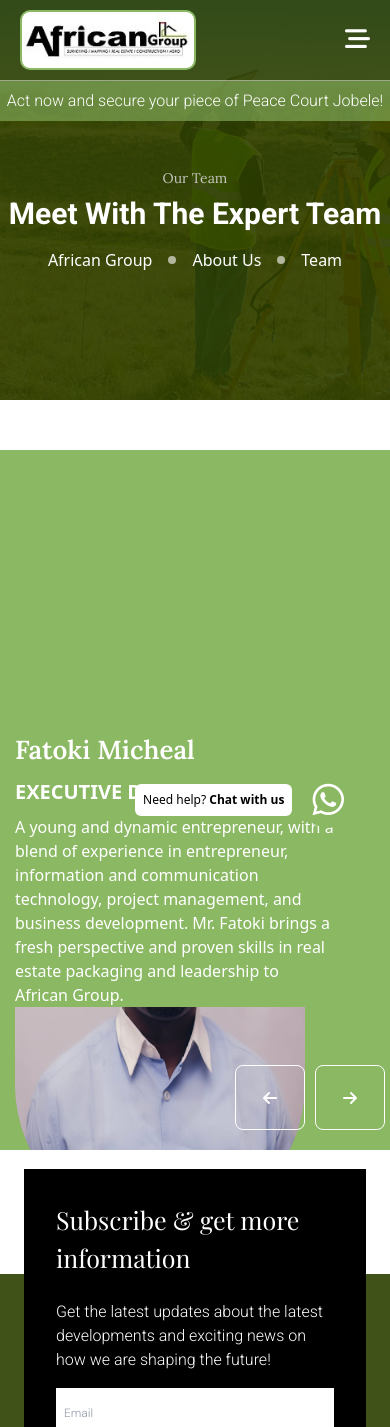
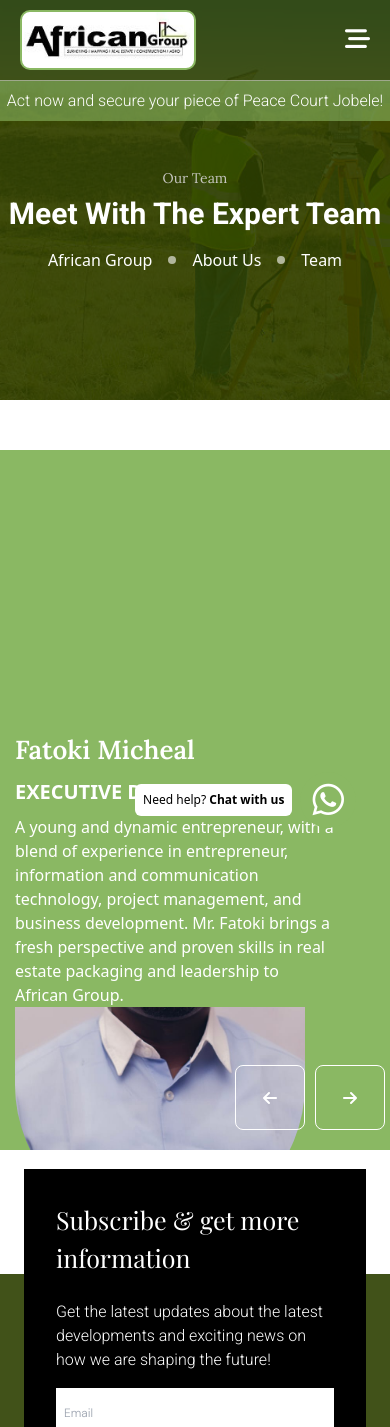
Before and after one commit to Peteru2/AfricanGroup, a React (Vite) app: page /about/team in a window 390 px wide. Shown: the top 1427 px of the page. Built offline with nearby package versions, Linux system fonts and the light colour scheme; a web font is replaced by a local one.

Commit message:
Landing page worked on

```diff
--- a/src/component/LandingPageComp/FirstSection.jsx
+++ b/src/component/LandingPageComp/FirstSection.jsx
@@ -66,9 +66,10 @@ const FirstSection = () => {
                 backgroundImage: `url(${slide.img}) `,
                 backgroundSize: "cover",
                 width: "100%",
+
               }}
             >
-              <div className="md:pt-32 pt-[90px]   md:pb-72 pb-[100px] md:px-14 px-6  bg-public bg-opacity-60">
+              <div className="md:pt-32 pt-[90px]  h-[800px]  md:pb-72 pb-[100px] md:px-14 px-6  bg-public bg-opacity-60">
                 <motion.h2
                   initial={{ x: "100vw" }}
                   animate={{ x: 0 }}
--- a/src/component/Team/Team.jsx
+++ b/src/component/Team/Team.jsx
@@ -130,8 +130,8 @@ const Team = () => {
                 <div className="content">
                 <div className="md:flex items-center">
 
-                  <div className="ml-auto mr-[30px]">
-                    <img src={mrMicheal} alt="" className="rounded-full w-[1600px] h-[500px]"/>
+                  <div className="mr-[30px]">
+                    <img src={mrMicheal} alt="" className="rounded-full object-cover  w-[1600px] h-[500px]"/>
                   </div>
 
                   <div>
```
